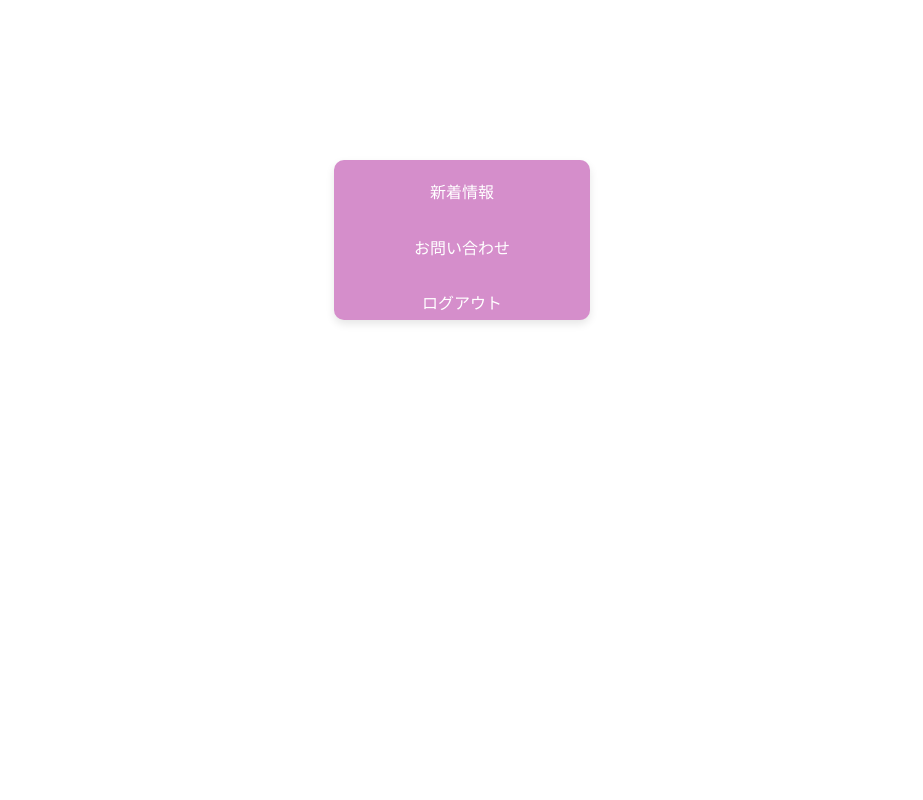
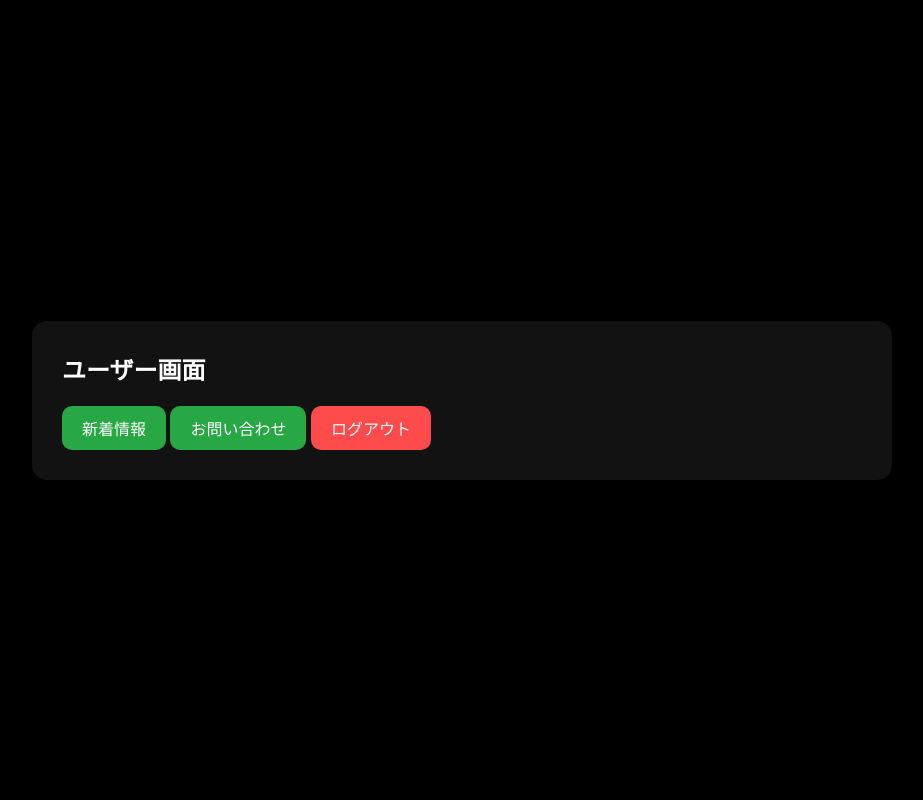
Before and after one commit to karma1052/project_folder, a PHP site: page /user_dashboard.php in a window 1280 px wide. Shown: the whole page, without its empty margins (178-1101 px from the left). Run offline with PHP 8.4, Linux system fonts and the light colour scheme; a user stored in the database is signed in.

Commit message:
all modify

```diff
--- a/login.php
+++ b/login.php
@@ -42,6 +42,7 @@ if ($_SERVER['REQUEST_METHOD'] === 'POST') {
     <meta charset="UTF-8">
     <meta name="viewport" content="width=device-width, initial-scale=1.0">
     <title>ログイン</title>
+    <link rel="stylesheet" href="styles.css">
 </head>
 <body>
     <h1>ログイン</h1>
--- a/styles.css
+++ b/styles.css
@@ -1,107 +1,104 @@
-/* 全体のリセット */
-body, h1, p {
+/* 全体リセット */
+body, h1, p, a, table, input, button, label {
     margin: 0;
     padding: 0;
-    font-family: Arial, sans-serif;
-    color: #333;
+    font-family: 'Arial', sans-serif;
+    box-sizing: border-box;
 }
 
 body {
-    background-color: #ffffff; /* 背景色 */
-    line-height: 1.6;
+    background-color: #000;
+    color: #fff;
+    font-family: Arial, sans-serif;
+    display: flex;
+    justify-content: center;
+    align-items: center;
+    min-height: 100vh;
+    margin: 0;
 }
 
-/* 全体コンテナ */
 .container {
-    max-width: 800px; /* 最大幅 */
-    margin: 30px auto; /* 上下30px、左右中央配置 */
-    background: #fff; /* 白背景 */
-    padding: 20px; /* 内側の余白 */
-    border-radius: 5px; /* 角を丸くする */
-    box-shadow: 0 0 10px rgba(0, 0, 0, 0.1); /* 軽い影を付ける */
+    background: #121212;
+    padding: 30px;
+    border-radius: 15px;
+    max-width: 800px;
+    width: 100%;
+    box-shadow: 0 4px 15px rgba(0, 0, 0, 0.7);
 }
 
-/* ヘッダー */
 h1 {
     font-size: 24px;
-    margin-top:20px;
     margin-bottom: 20px;
-    text-align: center; /* 中央寄せ */
-}
-/*index.php*/
-.main {
-    background-color:#d58ecb;
-    width: 50%;
-    position: absolute;
-    left: 0;
-    right: 0;
-    top: 20%;
-    margin: auto;
-    height: 40%;
-    border-radius: 10px;
-    box-shadow: 0 4px 8px rgba(0, 0, 0, 0.1);
 }
 
-.main form {
-    text-align: center;
+label {
+    display: block;
+    margin-bottom: 5px;
+    font-weight: bold;
 }
 
-.text {
-   margin: 5px;
+input, textarea, button {
+    width: 100%;
+    padding: 12px;
+    margin-bottom: 15px;
+    border: none;
+    border-radius: 10px;
+    font-size: 16px;
+    background: #1e1e1e;
+    color: #fff;
 }
 
-.main button {
-    margin-right:30px;
-}
-/*dashboard.php*/
-.admin-view {
-    background-color:#ffffff;
-    width: 100%;
-    position: absolute;
-    height:100%;
+button {
+    background: #007BFF;
+    cursor: pointer;
 }
 
-.admin-view p {
-    margin:40px;
-    text-align:center;
+button:hover {
+    background: #0056b3;
 }
 
-.admin-view a {
-    color:#000000;
+a.button {
+    display: inline-block;
+    text-decoration: none;
+    background: #28a745;
+    color: white;
+    text-align: center;
+    padding: 10px 20px;
+    border-radius: 10px;
 }
 
-/*manage_news.php*/
-
-.admin-news {
-        color:#000000;
-        width: 100%;
-        position: absolute;
-        height:100%;
-        padding:auto;
-        text-align:center;
+a.button:hover {
+    background: #218838;
 }
 
-.user-view {
-    background-color:#d58ecb;
-    width: 20%;
-    position: absolute;
-    left: 0;
-    right: 0;
-    top: 20%;
-    margin: auto;
-    height: 20%;
-    border-radius: 10px;
-    box-shadow: 0 4px 8px rgba(0, 0, 0, 0.1);
+
+a.button.logout {
+    background-color: #FF4B4B;
 }
 
-.user-view a {
-    display: block;
+a.button.logout:hover {
+    background-color: #C73D3D;
+}
+
+/* テーブル */
+table {
+    width: 100%;
+    border-collapse: collapse;
+    margin-top: 20px;
+}
+
+table th, table td {
+    border: 1px solid #333;
+    padding: 12px;
+    text-align: center;
+    color: #bbb;
+}
+
+table th {
+    background-color: #007BFF;
     color: white;
-    text-decoration: none;
-    padding: 10px 20px;
-    border-radius: 5px;
-    font-size: 16px;
-    margin: 10px 0;
-    text-align: center;
-    transition: background-color 0.3s ease;
 }
+
+table td {
+    background-color: #1e1e1e;
+}
--- a/user_dashboard.php
+++ b/user_dashboard.php
@@ -10,14 +10,18 @@ if (!isset($_SESSION['loggedin']) || $_SESSION['role'] !== 'user') {
 <html lang="ja">
 <head>
     <meta charset="UTF-8">
-    <link rel="stylesheet" href="styles.css">
+    <meta name="viewport" content="width=device-width, initial-scale=1.0">
     <title>ユーザー画面</title>
+    <link rel="stylesheet" href="styles.css"> <!-- CSSを適用 -->
 </head>
 <body>
-    <div class="user-view">
-        <p><a href="user_manage_news.php">新着情報</a></p>
-        <p><a href="contact_form.php">お問い合わせ</a></p>
-        <a href="logout.php">ログアウト</a>
+    <div class="container">
+        <h1>ユーザー画面</h1>
+        <div class="user-view">
+            <a href="user_manage_news.php" class="button">新着情報</a>
+            <a href="contact_form.php" class="button">お問い合わせ</a>
+            <a href="logout.php" class="button logout">ログアウト</a>
+        </div>
     </div>
 </body>
 </html>
--- a/user_manage_news.php
+++ b/user_manage_news.php
@@ -24,6 +24,7 @@ if (!$result) {
     <meta charset="UTF-8">
     <meta name="viewport" content="width=device-width, initial-scale=1.0">
     <title>新着情報一覧</title>
+    <link rel="stylesheet" href="styles.css">
 </head>
 <body>
     <div class="news-container">
```
Also changed, not shown: contact_form.php (+2 -32 lines), dashboard.php (+6 -4 lines), db_config.php (+0 -17 lines), employee_management.php (added, +64 -0 lines), manage_contacts.php (+36 -9 lines), new_login.php (+1 -46 lines), sql/database.sql (added, +34 -0 lines).
